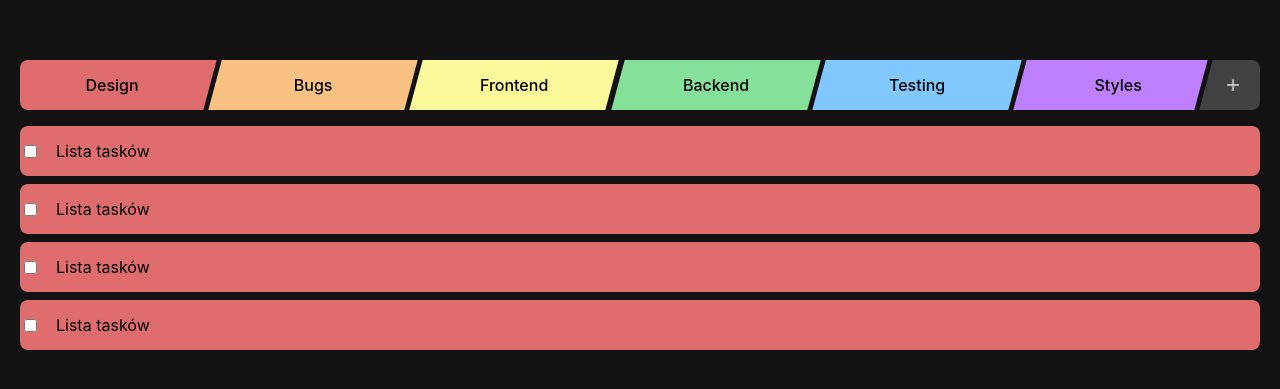
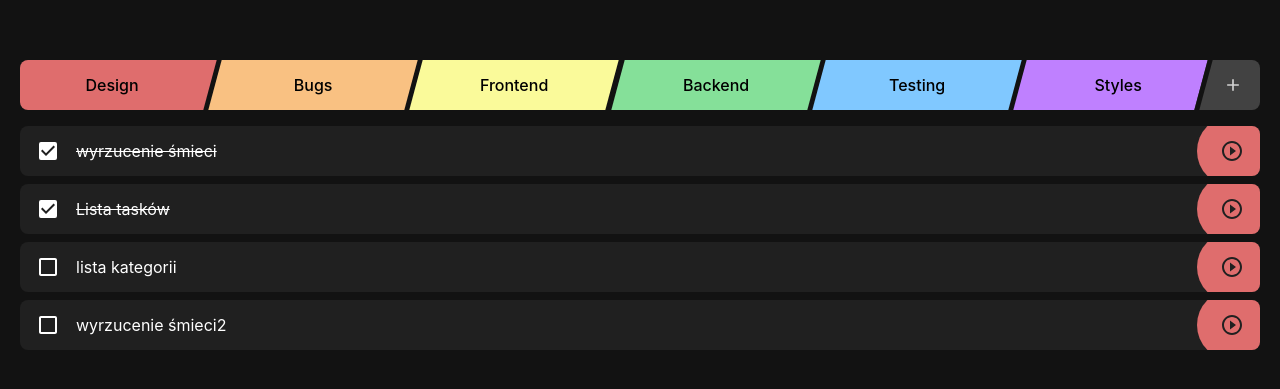
Before and after one commit to Nico2d/TimeLord, a React (Create React App) app: page / in a window 1280 px wide. Shown: the part 191-580 px from the top of the page. Built offline with nearby package versions, Linux system fonts and the light colour scheme.

Commit message:
fix: styling of task

```diff
--- a/src/Components/Main/Categories/Categories.tsx
+++ b/src/Components/Main/Categories/Categories.tsx
@@ -19,7 +19,7 @@ export const Categories = () => {
     <Container>
       <Scroll>
         {categoryList.map((category) => (
-          <CategoryItem category={category} />
+          <CategoryItem category={category} key={category.id} />
         ))}
       </Scroll>
 
--- a/src/Components/Main/MainSection.tsx
+++ b/src/Components/Main/MainSection.tsx
@@ -11,17 +11,17 @@ export const MainSection = () => {
       executionTime: 0,
       category: "design",
       id: "1",
-      isCompleted: false,
+      isCompleted: true,
     },
     {
       name: "Lista tasków",
       executionTime: 0,
       category: "design",
       id: "2",
-      isCompleted: false,
+      isCompleted: true,
     },
     {
-      name: "lista kategori",
+      name: "lista kategorii",
       executionTime: 0,
       category: "design",
       id: "3",
--- a/src/Components/ToDoList/Task.tsx
+++ b/src/Components/ToDoList/Task.tsx
@@ -1,32 +1,77 @@
-import React from "react";
+import React, { useState } from "react";
+import {
+  MdCheckBox,
+  MdCheckBoxOutlineBlank,
+  MdPlayCircleOutline,
+} from "react-icons/md";
 import styled from "styled-components";
+import { TaskType } from "../Types/task.type";
 
-export const Task = () => {
+type TaskProps = {
+  task: TaskType;
+};
+
+export const Task: React.FC<TaskProps> = ({ task }) => {
+  const [isCompleted, setIsCompleted] = useState(task.isCompleted);
+  const clickHandler = () => {
+    console.log("Siema clicked task");
+
+    setIsCompleted((isCompleted) => !isCompleted);
+  };
+
   return (
-    <Container>
-      <input type="checkbox" />
-      {/* <StyledInput
-        type="text"
-        placeholder="Wprowadź nazwę zadania, naciśnij [Enter] aby użyć szybkiego dodania"
-      /> */}
-
-      <Name>Lista tasków</Name>
+    <Container onClick={clickHandler} isCompleted={isCompleted}>
+      <CheckboxWrapper>
+        {isCompleted ? <MdCheckBox /> : <MdCheckBoxOutlineBlank />}
+      </CheckboxWrapper>
+      <p>{task.name}</p>
+      <PlayWrapper>
+        <MdPlayCircleOutline />
+      </PlayWrapper>
     </Container>
   );
 };
 
-const Name = styled.p`
+const CheckboxWrapper = styled.div`
   padding: 0 1rem;
+  font-size: 24px;
+  display: flex;
+  z-index: 1;
+
+  > * {
+    margin: auto;
+  }
 `;
 
-const Container = styled.div`
+const PlayWrapper = styled(CheckboxWrapper)`
+  color: #202020;
+  margin-left: auto;
+`;
+
+const Container = styled.div<{ isCompleted: boolean }>`
+  position: relative;
+  display: inline-flex;
   height: 50px;
   width: 100%;
   border-radius: 8px;
-  background: #df6d6d;
-  display: flex;
+  background: #202020;
+  color: white;
+  text-decoration: ${(props) => (props.isCompleted ? "line-through" : "auto")};
   align-items: center;
   margin-bottom: 0.5rem;
+  cursor: pointer;
+  overflow: hidden;
+  user-select: none;
+
+  ::before {
+    content: "";
+    position: absolute;
+    right: -7px;
+    background: #df6d6d;
+    width: 70px;
+    height: 70px;
+    border-radius: 35px;
+  }
 `;
 
 const StyledInput = styled.input`
--- a/src/Components/ToDoList/TaskList.tsx
+++ b/src/Components/ToDoList/TaskList.tsx
@@ -11,7 +11,7 @@ export const TaskList: React.FC<TaskListProps> = ({ taskList }) => {
     <Container>
       {taskList.map((task) => {
         console.log(task);
-        return <Task key={task.id} />;
+        return <Task key={task.id} task={task} />;
       })}
     </Container>
   );
```
